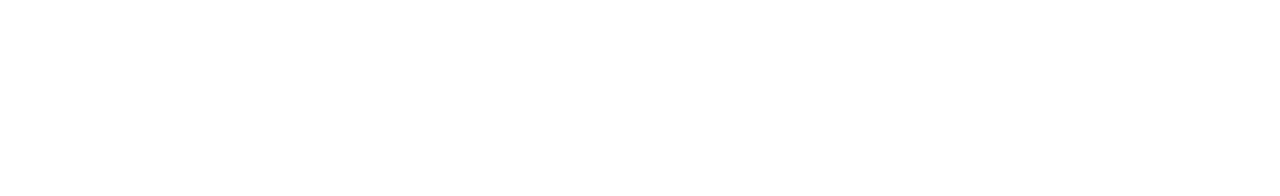
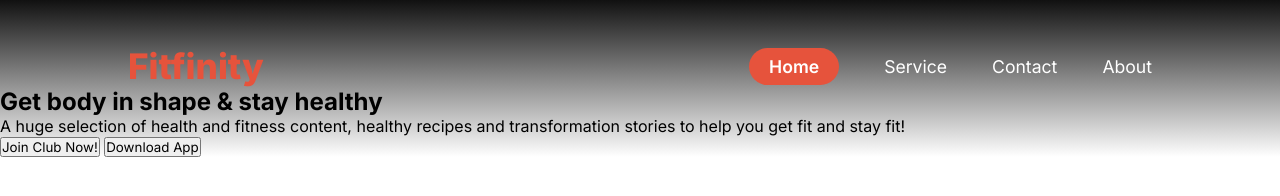
Before and after one commit to Rimaakter1/Fitfinity, a plain HTML site: page index.html in a window 1280 px wide. Drawn offline with Linux system fonts and the light colour scheme.

Commit message:
added navbar

```diff
--- a/index.html
+++ b/index.html
@@ -11,8 +11,26 @@
 
 <body>
     <!-- header starts here  -->
-    <header>
+    <header class="bg-color">
+        <nav class="navbar display-flex container">
+            <h3>Fitfinity</h3>
+            <ul class="nav-links display-flex">
+                <li class="nav-item"><a id="home" class="nav-link" href="#">Home</a></li>
+                <li class="nav-item"><a class="nav-link" href="#">Service</a></li>
+                <li class="nav-item"><a class="nav-link" href="#">Contact</a></li>
+                <li class="nav-item"><a class="nav-link" href="#">About</a></li>
+            </ul>
+        </nav>
 
+        <section class="banner-section">
+            <div>
+                <h1 class="banner-title">Get body in shape & stay healthy</h1>
+                <p class="banner-description">A huge selection of health and fitness content, healthy recipes and
+                    transformation stories to help you get fit and stay fit!</p>
+                <button>Join Club Now!</button>
+                <button>Download App</button>
+            </div>
+        </section>
     </header>
 
     <!-- main starts here  -->
--- a/styles/style.css
+++ b/styles/style.css
@@ -0,0 +1,79 @@
+/* font style  */
+@import url('https://fonts.googleapis.com/css2?family=Inter:wght@100..900&family=Work+Sans:ital,wght@0,100..900;1,100..900&display=swap');
+
+/* global styles  */
+
+* {
+    box-sizing: border-box;
+    padding: 0;
+    margin: 0;
+    font-family: "Inter", sans-serif;
+}
+
+:root {
+    --text-primary-color: rgb(255, 255, 255);
+    --text-secondary-color: rgba(255, 255, 255, 0.5);
+    --font-and-background-color: rgb(230, 83, 60);
+}
+
+
+
+/* common styles  */
+.display-flex {
+    display: flex;
+}
+
+.container {
+    width: 80%;
+    margin: 0 auto;
+}
+
+.bg-color {
+    background: linear-gradient(180.00deg, rgb(17, 17, 17), rgba(119, 119, 119, 0) 100%);
+}
+
+
+
+/* header styles  */
+
+/* navbar styles here  */
+
+.navbar {
+    justify-content: space-between;
+    align-items: center;
+    padding-top: 45px;
+}
+
+
+.navbar h3 {
+    color: var(--font-and-background-color);
+    font-size: 2.2rem;
+    font-weight: 800;
+}
+
+.nav-item {
+    list-style: none;
+    margin-left: 45px;
+
+}
+
+.nav-link {
+    text-decoration: none;
+    color: var(--text-primary-color);
+    font-family: Inter;
+    font-size: 1.1rem;
+    font-weight: 400;
+}
+
+#home {
+    padding: 8px 20px;
+    border-radius: 46px;
+    background: rgb(230, 83, 60);
+    font-weight: 600;
+}
+
+
+/* main styles  */
+
+
+/* footer styles  */
```
Also changed, not shown: images/banner-img.png (renamed from images/Images 2.png).
